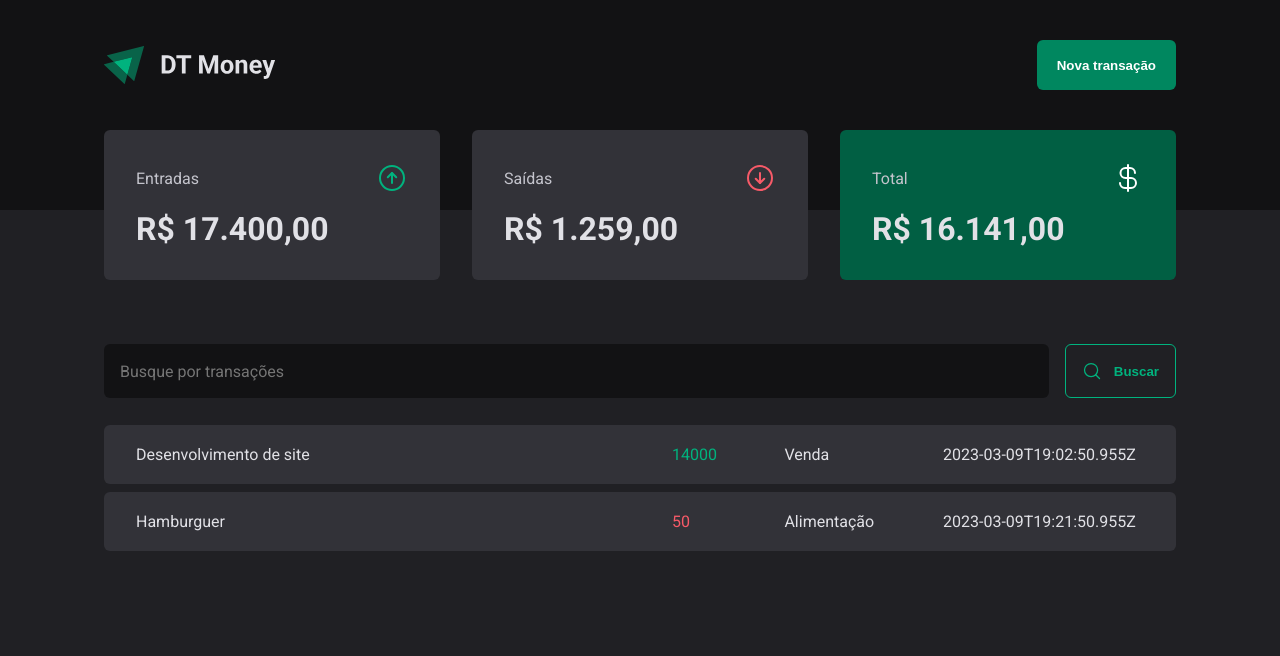
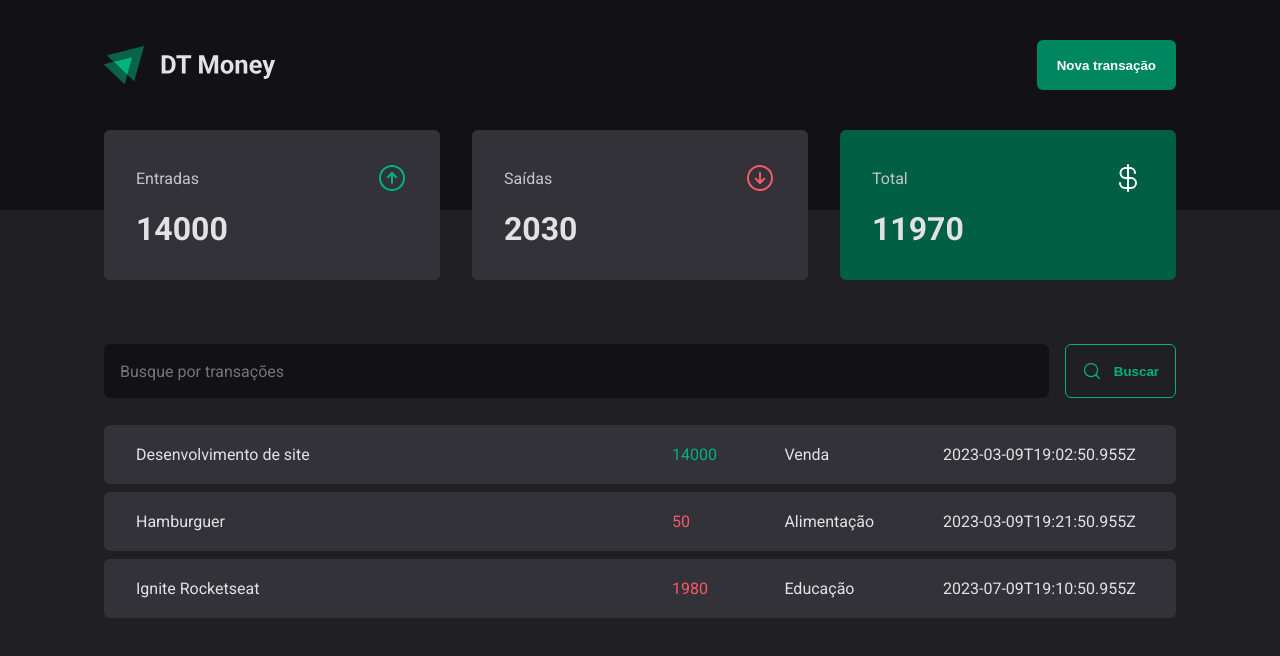
Before and after one commit to marlisonmourao/dt-money, a React (Vite) app: page / in a window 1280 px wide. Shown: the top 656 px of the page. Built offline with nearby package versions, Linux system fonts and the light colour scheme; data requests are answered from the project's data file.

Commit message:
displaying income and outcome values

```diff
--- a/server.json
+++ b/server.json
@@ -15,6 +15,14 @@
       "category": "Alimentação",
       "price": 50,
       "createdAt": "2023-03-09T19:21:50.955Z"
+    },
+    {
+      "id": 3,
+      "description": "Ignite Rocketseat",
+      "type": "outcome",
+      "category": "Educação",
+      "price": 1980,
+      "createdAt": "2023-07-09T19:10:50.955Z"
     }
   ]
 }
--- a/src/components/Summary/index.tsx
+++ b/src/components/Summary/index.tsx
@@ -5,7 +5,24 @@
 
 export function Summary() {
   const { transactions } = useTransactions()
-  console.log(transactions)
+
+  const summary = transactions.reduce(
+    (acc, transaction) => {
+      if(transaction.type === 'income') {
+        acc.income += transaction.price
+        acc.total += transaction.price
+      } else {
+        acc.outcome += transaction.price
+        acc.total -= transaction.price;
+      }
+
+      return acc;
+    },
+    {
+      income: 0,
+      outcome: 0,
+      total: 0
+    })
 
   return (
     <SummaryContainer>
@@ -15,7 +32,7 @@
           <ArrowCircleUp size={32} color="#00b37e" />
         </header>
 
-        <strong>R$ 17.400,00</strong>
+        <strong>{summary.income}</strong>
       </SummaryCard>
 
       <SummaryCard>
@@ -24,7 +41,7 @@
           <ArrowCircleDown size={32} color="#f75a68" />
         </header>
 
-        <strong>R$ 1.259,00</strong>
+        <strong>{summary.outcome}</strong>
       </SummaryCard>
 
       <SummaryCard variant="green">
@@ -33,7 +50,7 @@
           <CurrencyDollar size={32} color="#FFFF" />
         </header>
 
-        <strong>R$ 16.141,00</strong>
+        <strong>{summary.total}</strong>
       </SummaryCard>
     </SummaryContainer>
   );
```
